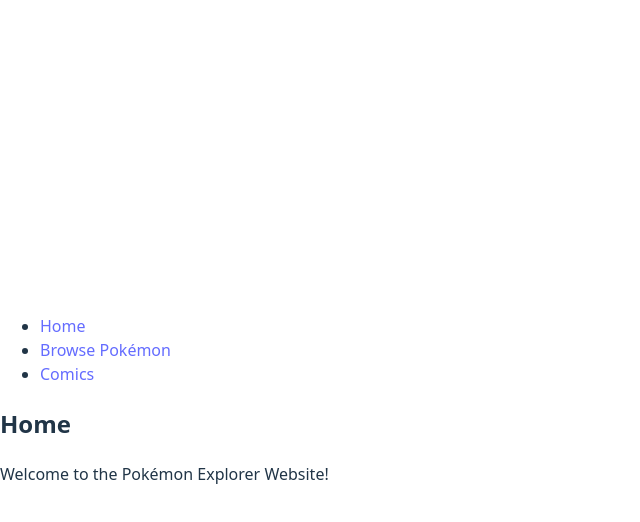
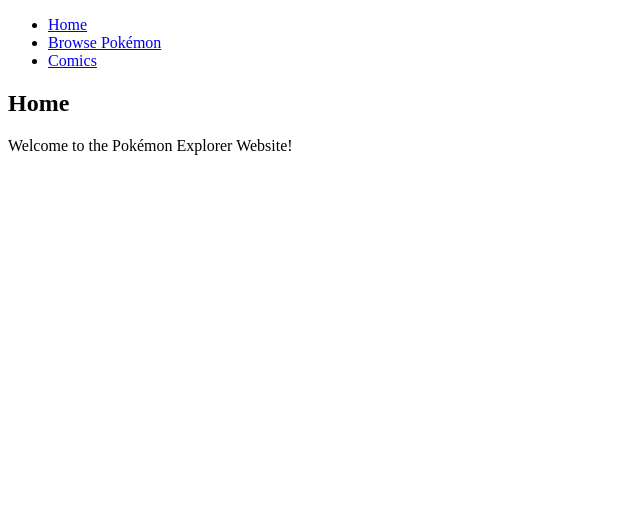
Before and after one commit to etsmith9/M11L4_ReactRouting-SPA, a React (Vite) app: page / in a window 1280 px wide. Shown: the top 522 px of the page, without its empty margins (0-640 px from the left). Built offline with nearby package versions, Linux system fonts and the light colour scheme.

Commit message:
Update main.jsx

```diff
--- a/src/main.jsx
+++ b/src/main.jsx
@@ -1,15 +1,12 @@
-import { StrictMode } from 'react'
-import { BrowserRouter } from 'react-router-dom'
-import React from 'react'
-import ReactDOM from 'react-dom/client'
-import { createRoot } from 'react-dom/client'
-import './index.css'
-import App from './App.jsx'
+import React from 'react';
+import ReactDOM from 'react-dom/client';
+import App from './App';
+import { BrowserRouter } from 'react-router-dom';
 
-createRoot(document.getElementById('root')).render(
-  <StrictMode>
+ReactDOM.createRoot(document.getElementById('root')).render(
+  <React.StrictMode>
     <BrowserRouter>
-    <App />
-    </ BrowserRouter>
-  </StrictMode>
-)
+      <App />
+    </BrowserRouter>
+  </React.StrictMode>
+);
```
